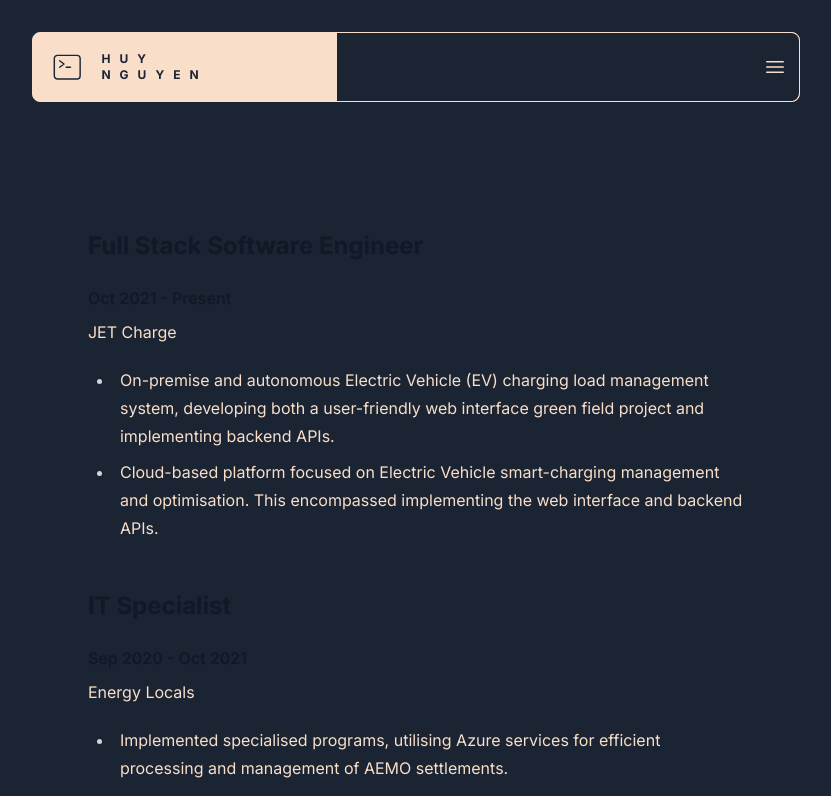
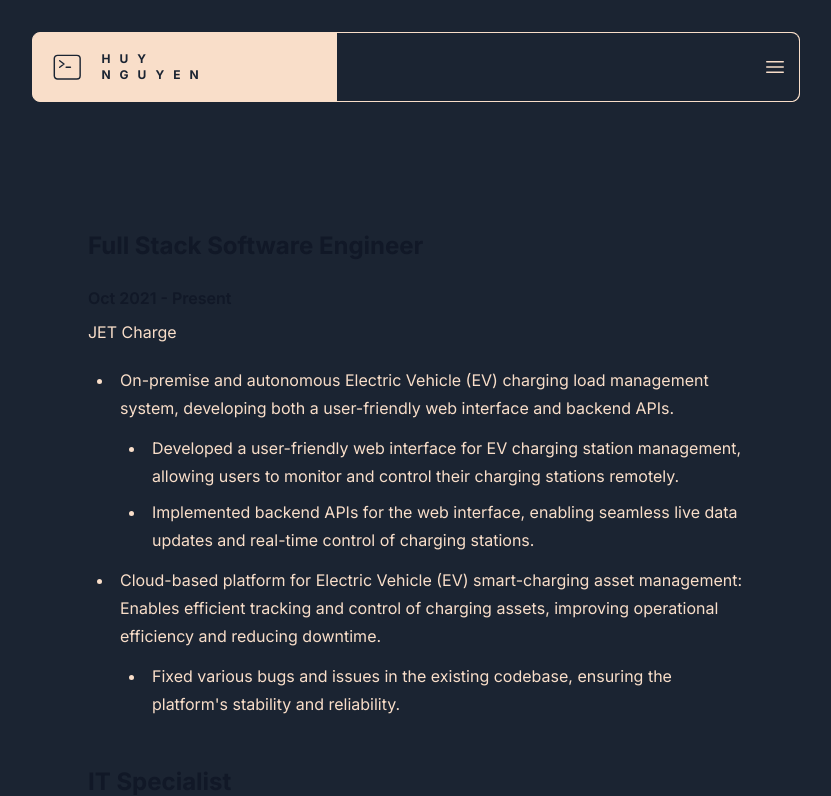
Before and after one commit to HuyNguyenAu/huynguyen-space, a Next.js app: page /experience in a window 1280 px wide. Shown: the top 796 px of the page, without its empty margins (224-1055 px from the left). Built offline with nearby package versions, Linux system fonts and the light colour scheme.

Commit message:
Refactor: Update styling and fix bugs in experience and skills pages

```diff
--- a/app/experience/page.tsx
+++ b/app/experience/page.tsx
@@ -2,13 +2,22 @@ import React from "react";
 
 const Page = () => {
   return (
-    <article className="prose text-[#F9DEC9] dark:prose-invert">
+    <article className="prose text-[#F9DEC9] dark:prose-invert marker:text-[#F9DEC9]">
       <h2>Full Stack Software Engineer</h2>
       <h4>Oct 2021 - Present</h4>
       <p>JET Charge</p>
       <ul>
-        <li>On-premise and autonomous Electric Vehicle (EV) charging load management system, developing both a user-friendly web interface green field project and implementing backend APIs.</li>
-        <li>Cloud-based platform focused on Electric Vehicle smart-charging management and optimisation. This encompassed implementing the web interface and backend APIs.</li>
+        <li>On-premise and autonomous Electric Vehicle (EV) charging load management system, developing both a user-friendly web interface and backend APIs.
+          <ul>
+            <li>Developed a user-friendly web interface for EV charging station management, allowing users to monitor and control their charging stations remotely.</li>
+            <li>Implemented backend APIs for the web interface, enabling seamless live data updates and real-time control of charging stations.</li>
+          </ul>
+        </li>
+       <li>Cloud-based platform for Electric Vehicle (EV) smart-charging asset management: Enables efficient tracking and control of charging assets, improving operational efficiency and reducing downtime.
+          <ul>
+            <li>Fixed various bugs and issues in the existing codebase, ensuring the platform&apos;s stability and reliability.</li>
+          </ul>
+       </li>
       </ul>
 
       <h2>IT Specialist</h2>
--- a/app/skills/page.tsx
+++ b/app/skills/page.tsx
@@ -2,7 +2,7 @@ import React from "react";
 
 const Page = () => {
   return (
-    <article className="prose w-full text-[#F9DEC9] dark:prose-invert">
+    <article className="prose w-full text-[#F9DEC9] dark:prose-invert marker:text-[#F9DEC9]">
       <h2>Programming Languages</h2>
       <ul>
         <li>C#</li>
```
